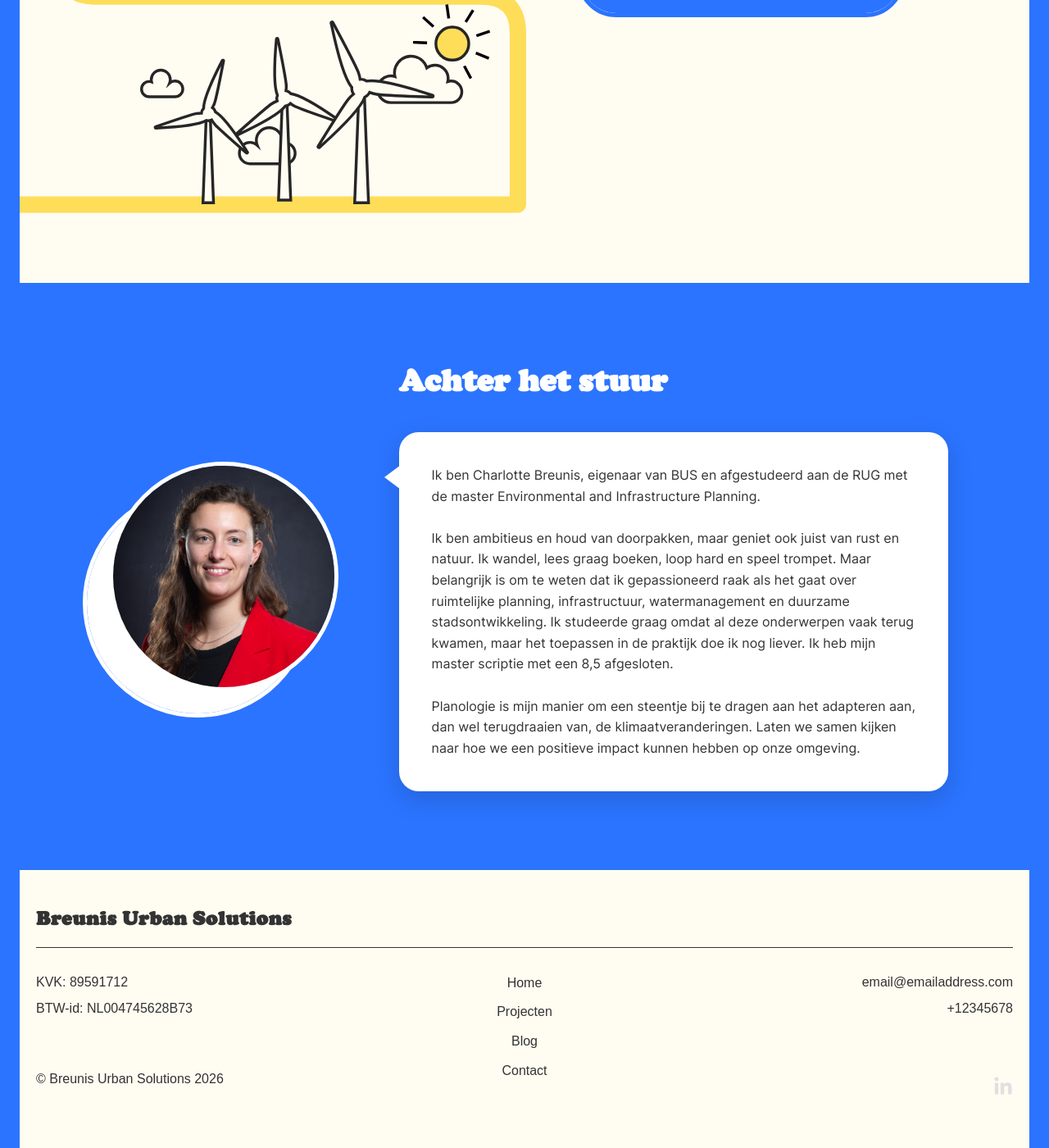
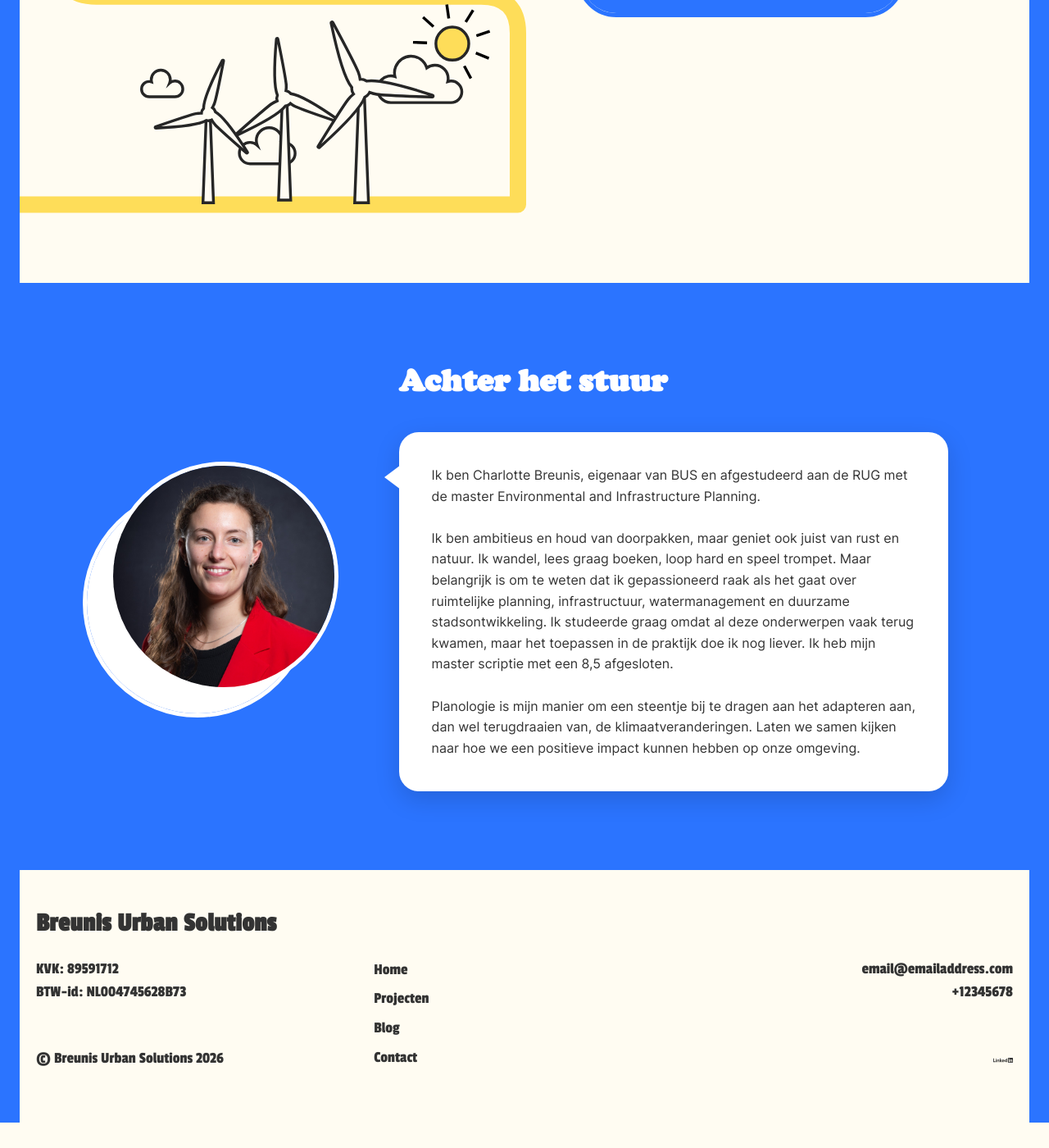
Before and after one commit to TheRealEdd/BreunisUrbanSolutions, a Jekyll site: the page built from index.html, in a window 1280 px wide and 1400 px high, scrolled down 2110 px. Shown: the whole window at 82% size. Built offline with Jekyll 4.4.1, drawn with Linux system fonts in a browser that asks for light colours; after the commit the page ends 3479 px from its top, so only the background shows below that.

Commit message:
footer shtuff

```diff
--- a/_layouts/default.html
+++ b/_layouts/default.html
@@ -60,9 +60,22 @@
       </div>
       <div class="col-bottom align-right">
         <a href="https://linkedin.com" target="_blank" rel="noopener noreferrer" class="linkedin-link" aria-label="LinkedIn">
-          <svg viewBox="0 0 448 512" class="linkedin-icon">
-            <path d="M100.3 480H7.4V180.9h92.9V480zM53.8 140.1C24.1 140.1 0 115.5 0 85.8 0 56.1 24.1 32 53.8 32c29.7 0 53.8 24.1 53.8 53.8 0 29.7-24.1 54.3-53.8 54.3zM448 480h-92.7V334.4c0-34.7-.7-79.2-48.3-79.2-48.3 0-55.7 37.7-55.7 76.7V480h-92.8V180.9h89.1v40.8h1.3c12.4-23.5 42.7-48.3 87.9-48.3 94 0 111.3 61.9 111.3 142.3V480z" />
-          </svg>
+          <svg class="linkedin-logo" viewBox="0 0 84 21" preserveAspectRatio="xMinYMin meet" xmlns="http://www.w3.org/2000/svg" xmlns:xlink="http://www.w3.org/1999/xlink" version="1.1" focusable="false" class="lazy-loaded" aria-busy="false">
+            <g class="inbug" stroke="none" stroke-width="1" fill="none" fill-rule="evenodd">
+                <path d="M19.479,0 L1.583,0 C0.727,0 0,0.677 0,1.511 L0,19.488 C0,20.323 0.477,21 1.333,21 L19.229,21 C20.086,21 21,20.323 21,19.488 L21,1.511 C21,0.677 20.336,0 19.479,0" class="bug-text-color" transform="translate(63.000000, 0.000000)"></path>
+                <path d="M82.479,0 L64.583,0 C63.727,0 63,0.677 63,1.511 L63,19.488 C63,20.323 63.477,21 64.333,21 L82.229,21 C83.086,21 84,20.323 84,19.488 L84,1.511 C84,0.677 83.336,0 82.479,0 Z M71,8 L73.827,8 L73.827,9.441 L73.858,9.441 C74.289,8.664 75.562,7.875 77.136,7.875 C80.157,7.875 81,9.479 81,12.45 L81,18 L78,18 L78,12.997 C78,11.667 77.469,10.5 76.227,10.5 C74.719,10.5 74,11.521 74,13.197 L74,18 L71,18 L71,8 Z M66,18 L69,18 L69,8 L66,8 L66,18 Z M69.375,4.5 C69.375,5.536 68.536,6.375 67.5,6.375 C66.464,6.375 65.625,5.536 65.625,4.5 C65.625,3.464 66.464,2.625 67.5,2.625 C68.536,2.625 69.375,3.464 69.375,4.5 Z" class="background" fill="currentColor"></path>
+            </g>
+            <g class="linkedin-text">
+                <path d="M60,18 L57.2,18 L57.2,16.809 L57.17,16.809 C56.547,17.531 55.465,18.125 53.631,18.125 C51.131,18.125 48.978,16.244 48.978,13.011 C48.978,9.931 51.1,7.875 53.725,7.875 C55.35,7.875 56.359,8.453 56.97,9.191 L57,9.191 L57,3 L60,3 L60,18 Z M54.479,10.125 C52.764,10.125 51.8,11.348 51.8,12.974 C51.8,14.601 52.764,15.875 54.479,15.875 C56.196,15.875 57.2,14.634 57.2,12.974 C57.2,11.268 56.196,10.125 54.479,10.125 L54.479,10.125 Z" fill="currentColor"></path>
+                <path d="M47.6611,16.3889 C46.9531,17.3059 45.4951,18.1249 43.1411,18.1249 C40.0001,18.1249 38.0001,16.0459 38.0001,12.7779 C38.0001,9.8749 39.8121,7.8749 43.2291,7.8749 C46.1801,7.8749 48.0001,9.8129 48.0001,13.2219 C48.0001,13.5629 47.9451,13.8999 47.9451,13.8999 L40.8311,13.8999 L40.8481,14.2089 C41.0451,15.0709 41.6961,16.1249 43.1901,16.1249 C44.4941,16.1249 45.3881,15.4239 45.7921,14.8749 L47.6611,16.3889 Z M45.1131,11.9999 C45.1331,10.9449 44.3591,9.8749 43.1391,9.8749 C41.6871,9.8749 40.9121,11.0089 40.8311,11.9999 L45.1131,11.9999 Z" fill="currentColor"></path>
+                <polygon fill="currentColor" points="38 8 34.5 8 31 12 31 3 28 3 28 18 31 18 31 13 34.699 18 38.241 18 34 12.533"></polygon>
+                <path d="M16,8 L18.827,8 L18.827,9.441 L18.858,9.441 C19.289,8.664 20.562,7.875 22.136,7.875 C25.157,7.875 26,9.792 26,12.45 L26,18 L23,18 L23,12.997 C23,11.525 22.469,10.5 21.227,10.5 C19.719,10.5 19,11.694 19,13.197 L19,18 L16,18 L16,8 Z" fill="currentColor"></path>
+                <path d="M11,18 L14,18 L14,8 L11,8 L11,18 Z M12.501,6.3 C13.495,6.3 14.3,5.494 14.3,4.5 C14.3,3.506 13.495,2.7 12.501,2.7 C11.508,2.7 10.7,3.506 10.7,4.5 C10.7,5.494 11.508,6.3 12.501,6.3 Z" fill="currentColor"></path>
+                <polygon fill="currentColor" points="3 3 0 3 0 18 9 18 9 15 3 15"></polygon>
+            </g>
+        </svg>
+
+
         </a>
       </div>
     </div>
--- a/styles.css
+++ b/styles.css
@@ -248,7 +248,7 @@
   background-color: var(--cream); /* Dark background */
   color: var(--charcoal);            /* Light gray text */
   padding: 40px 20px;
-  font-family: sans-serif;
+  font-family: "Passion One", sans-serif;
 }
 
 .site-footer a {
@@ -264,16 +264,16 @@
 /* --- Footer Title --- */
 .footer-header {
   max-width: 1200px;
-  margin: 0 auto 30px auto;
-  border-bottom: 1px solid #333;
+  margin: 0 auto;
   padding-bottom: 15px;
 }
 
 .footer-header h2 {
   margin: 0;
-  font-size: 1.5rem;
+  font-size: 2rem;
   font-weight: 600;
   letter-spacing: 0.5px;
+  font-family: "Passion One", sans-serif;
 }
 
 /* --- Footer Grid Layout --- */
@@ -290,15 +290,17 @@
   display: flex;
   flex-direction: column;
   justify-content: space-between; /* Pushes the copyright & SVG to the bottom */
-  min-height: 150px; /* Ensures space to push elements to the bottom */
+/*   min-height: 150px; */
 }
 
 /* --- Navigation Links (Center Col) --- */
 .footer-nav {
   display: flex;
   flex-direction: column;
-  gap: 10px;
-  align-items: center; /* Centers the links horizontally */
+  gap: 5px;
+  align-items: left;
+  padding: 0 5px;
+  font-size: 1.2rem;
 }
 
 /* --- Text Alignment Helpers --- */
@@ -313,8 +315,9 @@
 
 /* Margins reset */
 .footer-col p {
-  margin: 0 0 8px 0;
+  margin: 0 0 0 0;
   line-height: 1.5;
+  font-size: 1.2rem;
 }
 
 /* --- SVG Icon Styling --- */
@@ -325,14 +328,14 @@
 }
 
 .linkedin-icon {
-  fill: #e0e0e0; /* Matches text color by default */
+  fill: var(--charcoal); /* Matches text color by default */
   width: 100%;
   height: 100%;
   transition: fill 0.2s ease;
 }
 
 .linkedin-link:hover .linkedin-icon {
-  fill: #0077b5; /* LinkedIn signature blue on hover */
+  fill: var(--blue); /* LinkedIn signature blue on hover */
 }
 
 /* --- Responsive Adjustments --- */
```
Also changed, not shown: media/SVG/footer-illustration.svg (added).
